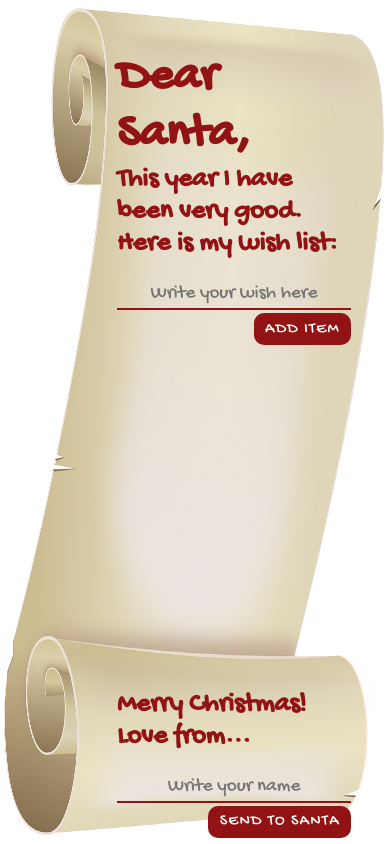
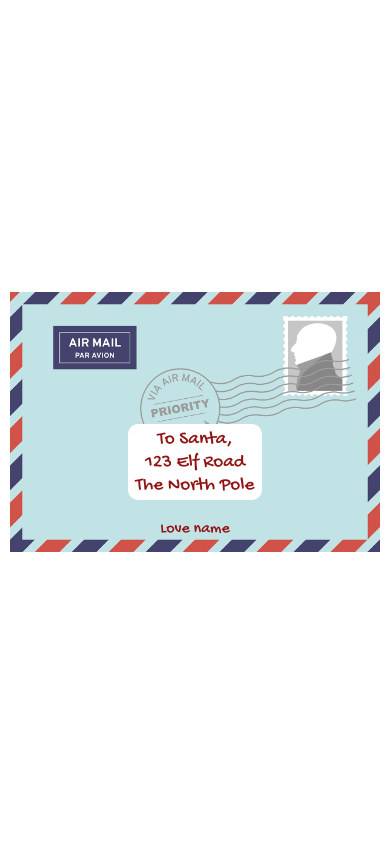
Before and after one commit to EmmaDawsonDev/santas-wish-list, a Vue app: page / in a window 390 px wide. Built offline with nearby package versions, Linux system fonts and the light colour scheme.

Commit message:
second page added

```diff
--- a/src/App.vue
+++ b/src/App.vue
@@ -1,5 +1,6 @@
 <template>
-  <div class="wrapper">
+  <div class="container">
+    <div class="wrapper hidden">
       <div class="list">
         <h1>Dear Santa,</h1>
         <h3>This year I have been very good. Here is my wish list:</h3>
@@ -34,11 +35,13 @@
         </button>
       </div>
     </div>
+    <the-letter></the-letter>
+  </div>
 </template>
 
 <script>
 import WishListItem from "./components/WishListItem.vue";
-
+import TheLetter from "./components/TheLetter.vue";
 export default {
   data() {
     return {
@@ -49,6 +52,7 @@ export default {
   },
   components: {
     WishListItem,
+    TheLetter,
   },
   methods: {
     addToWishList() {
@@ -154,4 +158,8 @@ button:hover {
   height: 100%;
   overflow-x: hidden;
 }
+
+.hidden {
+  display: none;
+}
 </style>
--- /dev/null
+++ b/src/components/TheLetter.vue
@@ -0,0 +1,114 @@
+<template>
+  <div class="wrapper2">
+    <img src="../../public/images/letter.png" alt="envelope image" />
+    <section class="address">
+      <p>To Santa,</p>
+      <p>123 Elf Road</p>
+      <p>The North Pole</p>
+    </section>
+    <section class="name">
+      <p>Love name</p>
+    </section>
+  </div>
+</template>
+
+<script>
+export default {};
+</script>
+
+<style scoped>
+.wrapper2 {
+  height: 100vh;
+  display: grid;
+  grid-template-columns: 1;
+  grid-template-rows: 1;
+  place-items: center;
+
+  color: rgb(146, 19, 19);
+}
+
+img {
+  width: 70%;
+  max-width: 1000px;
+  grid-row: 1;
+  grid-column: 1;
+}
+section {
+  margin-top: 5rem;
+  grid-row: 1;
+  grid-column: 1;
+  text-align: center;
+}
+
+.address {
+  background-color: white;
+  padding: 1rem;
+  border-radius: 10px;
+}
+
+.name {
+  margin-top: 500px;
+}
+
+p {
+  font-size: 3rem;
+}
+
+.name p {
+  font-size: 2.5rem;
+}
+
+@media (max-width: 1300px) {
+  .name {
+    margin-top: 40%;
+  }
+}
+
+@media (max-width: 1000px) {
+  img {
+    width: 80%;
+  }
+}
+
+@media (max-width: 800px) {
+  img {
+    width: 95%;
+  }
+
+  .name {
+    margin-top: 50%;
+  }
+  p {
+    font-size: 2.5rem;
+  }
+
+  .name p {
+    font-size: 2rem;
+  }
+}
+
+@media (max-width: 540px) {
+  p {
+    font-size: 2rem;
+  }
+
+  .name p {
+    font-size: 1.5rem;
+  }
+}
+
+@media (max-width: 430px) {
+  p {
+    font-size: 1.2rem;
+  }
+  .address {
+    padding: 0.2rem 0.5rem;
+  }
+  .name p {
+    font-size: 1rem;
+  }
+  .name {
+    margin-top: 55%;
+  }
+}
+</style>
```
Also changed, not shown: public/images/letter.png (added). Lines whose indentation alone changed are shown as unchanged.
